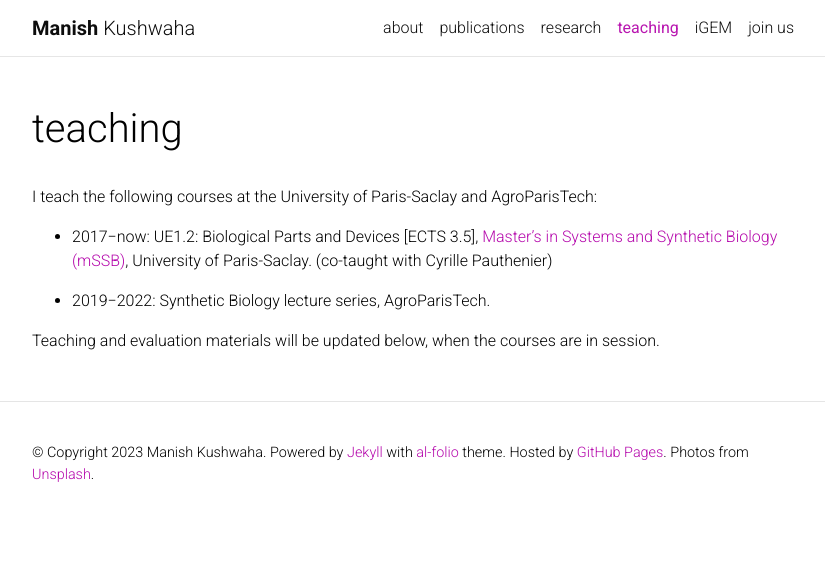
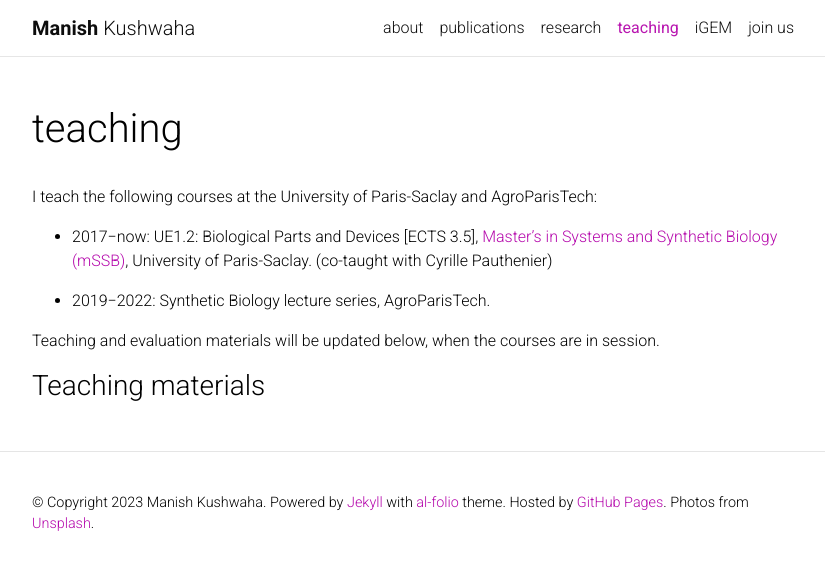
Before and after one commit to manishmicrobe/manishmicrobe.github.io, a Jekyll site: the page built from _pages/teaching.md, in a window 1280 px wide. Shown: the top 570 px of the page, without its empty margins (223-1048 px from the left). Built offline with Jekyll 4.4.1, drawn with Linux system fonts in a browser that asks for light colours; comment, search, counter and statistics services are not loaded; a style sheet for code colours, icons or effects is not loaded.

Commit message:
Update teaching.md

```diff
--- a/_pages/teaching.md
+++ b/_pages/teaching.md
@@ -14,3 +14,5 @@ I teach the following courses at the University of Paris-Saclay and AgroParisTec
 * 2019−2022: Synthetic Biology lecture series, AgroParisTech.
 
 Teaching and evaluation materials will be updated below, when the courses are in session.
+
+### Teaching materials
```
